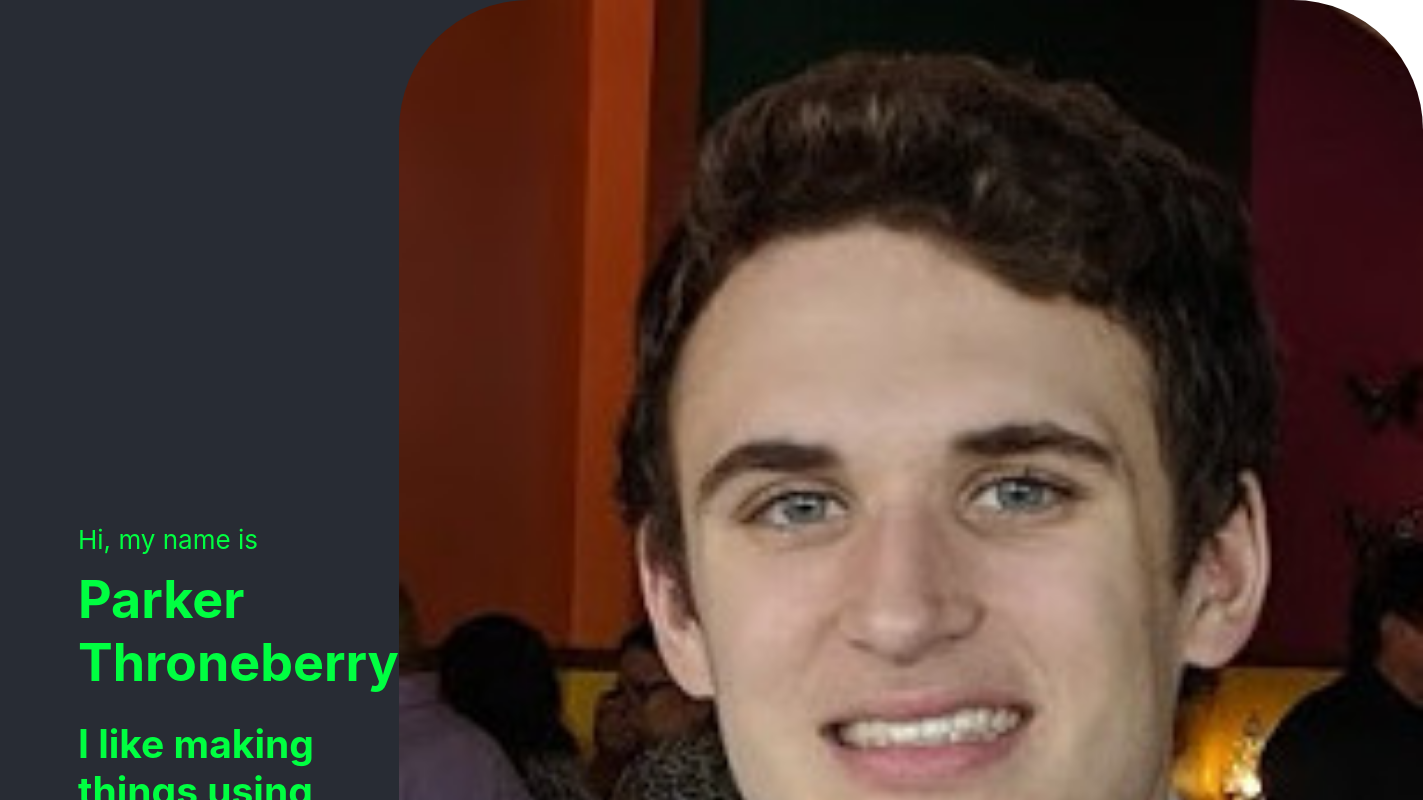
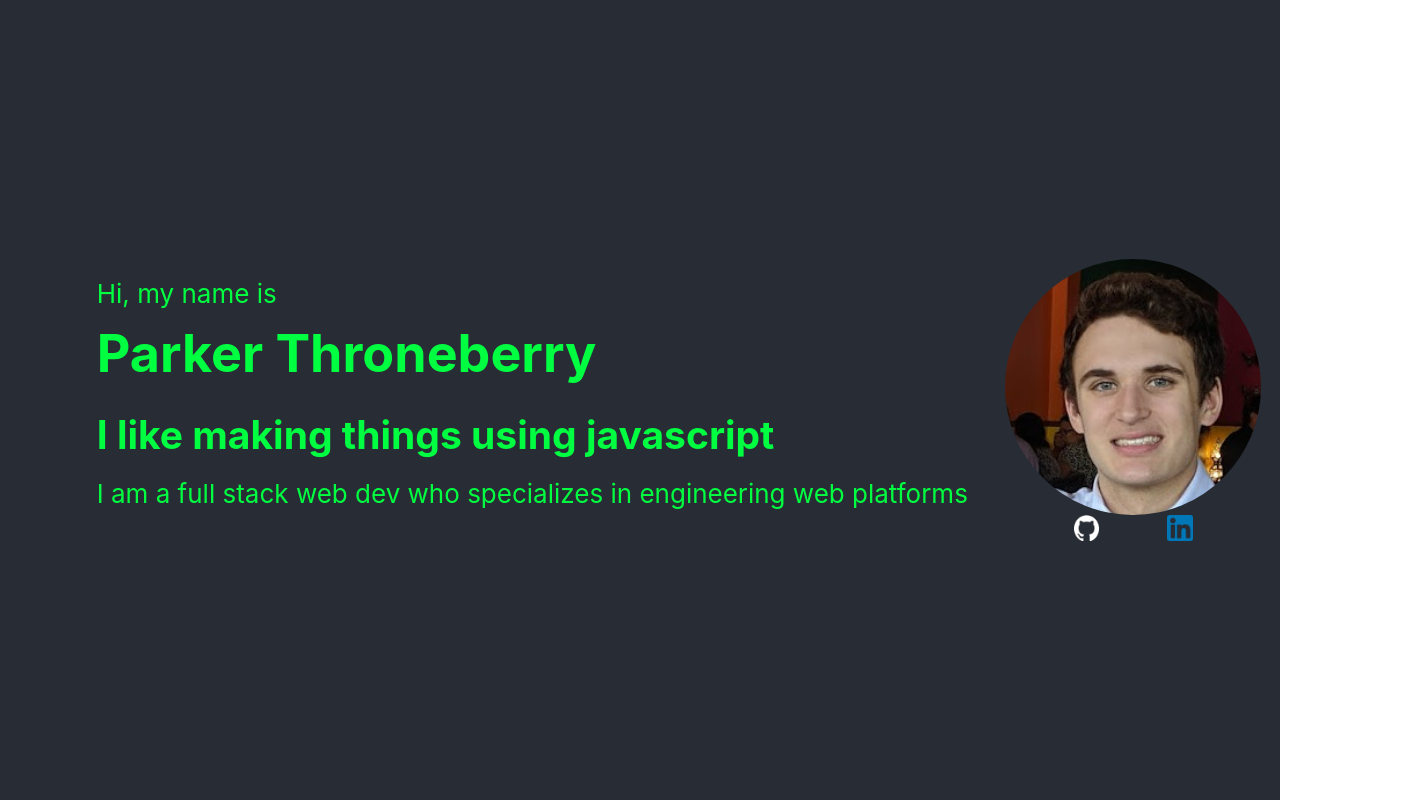
Before and after one commit to pht1207/parkers-portfolio, a React (Create React App) app: page / in a window 1280 px wide. Shown: the top 800 px of the page, 1423 px wide, since content can reach past the window. Built offline with nearby package versions, Linux system fonts and the light colour scheme.

Commit message:
For the ContactDiv, made it a flexbox and made the contact info much cleaner, added some css to the rest of the component as well

```diff
--- a/src/ContactInfo.css
+++ b/src/ContactInfo.css
@@ -1,36 +1,28 @@
+.ContactDiv{
+    width: 20%;
+    display: flex;
+    flex-direction: column;
+}
 .ProfilePic{
-    width: 100%;
-    height: 100%;
-    border-radius: 5em;
+
+    border-radius: 100%;
   }
 
-.GitHubButton{
+.IconFlexbox{
     width: 100%;
-    height: 100%
-}
-.GitHubButton:hover{
-    cursor: pointer;
-}
-
-.IconFlexbox{
     display: flex;
     flex-direction: row;
-    justify-content: center;
+    justify-content: space-evenly;
     align-items: center;
 }
 
-.LinkedInButton{
-    width: 100%;
-    height: 100%
+.IconFlexbox *{
+    width: 10%;
+    height: 10%
+
 }
-.LinkedInButton:hover{
+
+.IconFlexbox *:hover{
     cursor: pointer;
+
 }
-.GitHubButton, .LinkedInButton {
-    align-self: center;
-    justify-self: center;
-
-    display: flex;
-    align-items: center;
-    justify-content: center;
-}
--- a/src/HiMyNameIs.css
+++ b/src/HiMyNameIs.css
@@ -2,14 +2,14 @@
 
 }
 
-.HeaderDiv{
+.OpeningTextDiv{
     display: flex;
     flex-direction: column;
     align-items: start;
     margin-left: 3em;
     padding:0;
 }
-.HeaderDiv *{
+.OpeningTextDiv *{
     margin-bottom:.5em;
     text-align: left;
 }
--- a/src/HiMyNameIs.js
+++ b/src/HiMyNameIs.js
@@ -8,7 +8,7 @@ function HiMyNameIs(props) {
 
 
     return (
-        <div className="HeaderDiv">
+        <div className="OpeningTextDiv">
             <p>Hi, my name is</p>
             <h1>Parker Throneberry</h1>
             <h2>I like making things using javascript</h2>
```
